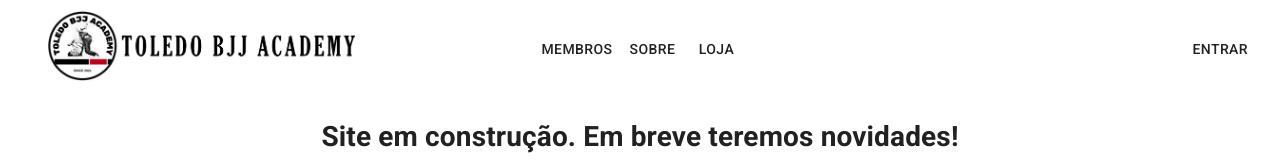
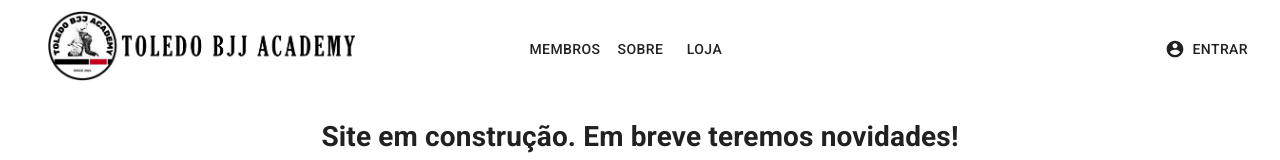
Before and after one commit to wanpdsantos/toledobjj_frontend, a Next.js app: page / in a window 1280 px wide. Shown: the top 160 px of the page. Built offline with nearby package versions, Linux system fonts and the light colour scheme.

Commit message:
Site em Construção

```diff
--- a/components/Layout/TopBar.js
+++ b/components/Layout/TopBar.js
@@ -4,6 +4,8 @@ import Toolbar from '@material-ui/core/Toolbar';
 import Box from '@material-ui/core/Box';
 import Button from '@material-ui/core/Button';
 import Hidden from '@material-ui/core/Hidden';
+import MenuIcon from '@material-ui/icons/Menu';
+import AccountCircle from '@material-ui/icons/AccountCircle';
 import Link from 'next/link';
 
 const useStyles = makeStyles((theme) => ({
@@ -44,21 +46,31 @@ function TopBar () {
 
             <Toolbar className={classes.toolbar}>
 
+                <Hidden mdUp>
+
+                    <Box alignItems='center'>
+                        <MenuIcon/>
+                    </Box>
+
+                    <Box alignItems='center'>
+                        <Link href='/'>
+                            <img src="/img/TopBar_LogoSM.png" alt="Logo" className={classes.logo}/>
+                        </Link>
+                    </Box>
+
+                    <Box alignItems='center'>
+                        <AccountCircle/>
+                    </Box>
+
+                </Hidden>
+
                 <Hidden smDown>
+
                     <Box alignItems='center'>
                         <Link href='/'>
                             <img src="/img/TopBar_Logo.png" alt="Logo" className={classes.logo}/>
                         </Link>
                     </Box>
-                </Hidden>
-
-                <Hidden mdUp>
-                    <Box alignItems='center'>
-                        <Link href='/'>
-                            <img src="/img/TopBar_LogoSM.png" alt="Logo" className={classes.logo}/>
-                        </Link>
-                    </Box>
-                </Hidden>
 
                     <Box className={classes.menuItems}>
                         <Link href='/Membros'>
@@ -74,11 +86,14 @@ function TopBar () {
                         </Link>
                     </Box>
 
+                    <Box>
+                        <Button color="inherit" startIcon={<AccountCircle/>}>Entrar</Button>
+                    </Box>
+
+                </Hidden>
 
 
-                <Box>
-                    <Button color="inherit">Entrar</Button>
-                </Box>
+
 
             </Toolbar>
 
--- a/package.json
+++ b/package.json
@@ -9,6 +9,7 @@
   },
   "dependencies": {
     "@material-ui/core": "^4.11.3",
+    "@material-ui/icons": "^4.11.2",
     "next": "10.0.8",
     "react": "17.0.1",
     "react-dom": "17.0.1"
```
Also changed, not shown: 1 other file (tests, documents, lock files or other folders). Lines whose indentation alone changed are shown as unchanged.
